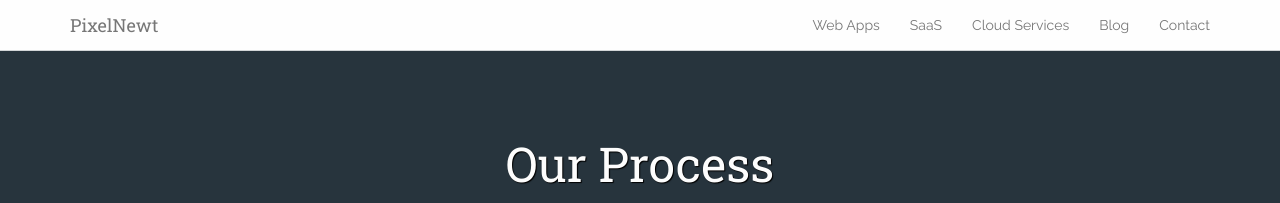
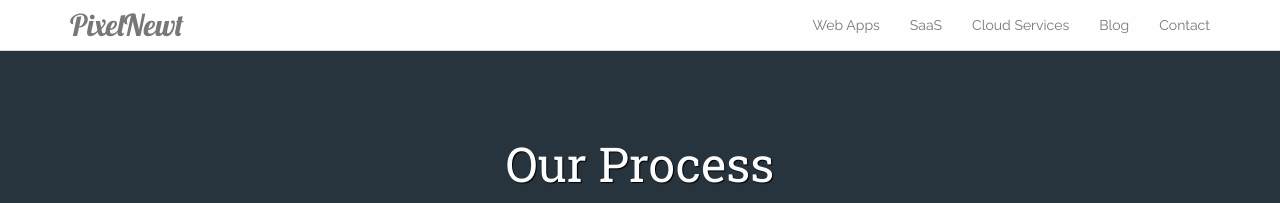
Before and after one commit to PixelNewt/pixelnewt.github.io, a Jekyll site: the page built from process/index.html, in a window 1280 px wide. Shown: the top 203 px of the page. Built offline with Jekyll 4.4.1, drawn with Linux system fonts in a browser that asks for light colours.

Commit message:
Updated the post page layout and associated css.

```diff
--- a/assets/css/custom.css
+++ b/assets/css/custom.css
@@ -53,6 +53,8 @@
 .navbar { font-family: "Roboto Slab", Times, serif; }
 
 #nav-links { font-size: 14px; font-weight: 50; }
+
+.navbar-brand { font-family: "Lobster"; font-weight: 100; font-size: 30px; }
 
 .navbar-default { border-color: transparent; }
 
@@ -174,6 +176,8 @@
 /*about*/
 img.mugshot { width: 174px; height: 174px; -webkit-border-radius: 50%; -moz-border-radius: 50%; -ms-border-radius: 50%; -o-border-radius: 50%; border-radius: 50%; }
 
+.posted-date { font-weight: 100; font-family: Raleway, Helvetica, Arial, sans-serif; color: #455c6c; }
+
 /*responsive*/
 @media (max-width: 768px) { .logo-image { display: none; }
   .lead { font-size: 24px; text-shadow: 1px 1px 1px #000; }
--- a/assets/scss/custom.scss
+++ b/assets/scss/custom.scss
@@ -110,6 +110,12 @@
 #nav-links {
   font-size: 14px;
   font-weight: 50;
+}
+
+.navbar-brand {
+  font-family: $scriptFont;
+  font-weight: 100;
+  font-size: 30px;
 }
 
 .navbar-default {
@@ -489,6 +495,12 @@
   border-radius: 50%;
 }
 
+.posted-date {
+  font-weight: 100;
+  font-family: $sansSerifFont;
+  color: lighten( $darkSlate, 15% );
+}
+
 /*responsive*/
 @media (max-width: 768px) {
   .logo-image {
```
Also changed, not shown: _layouts/post.html (+2 -9 lines).
